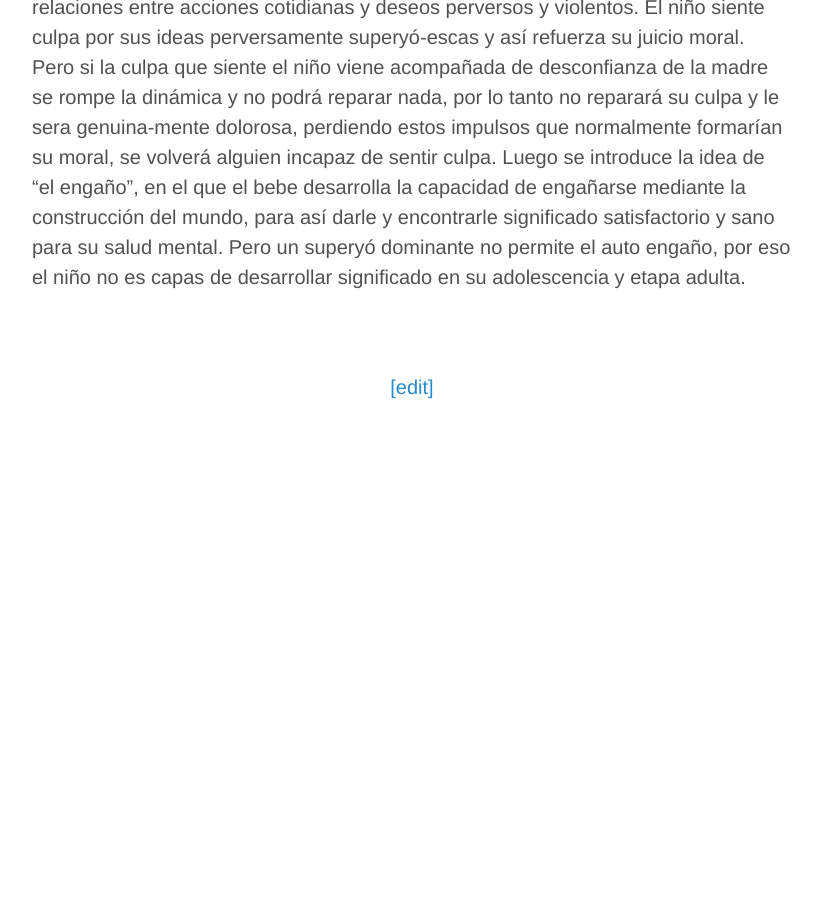
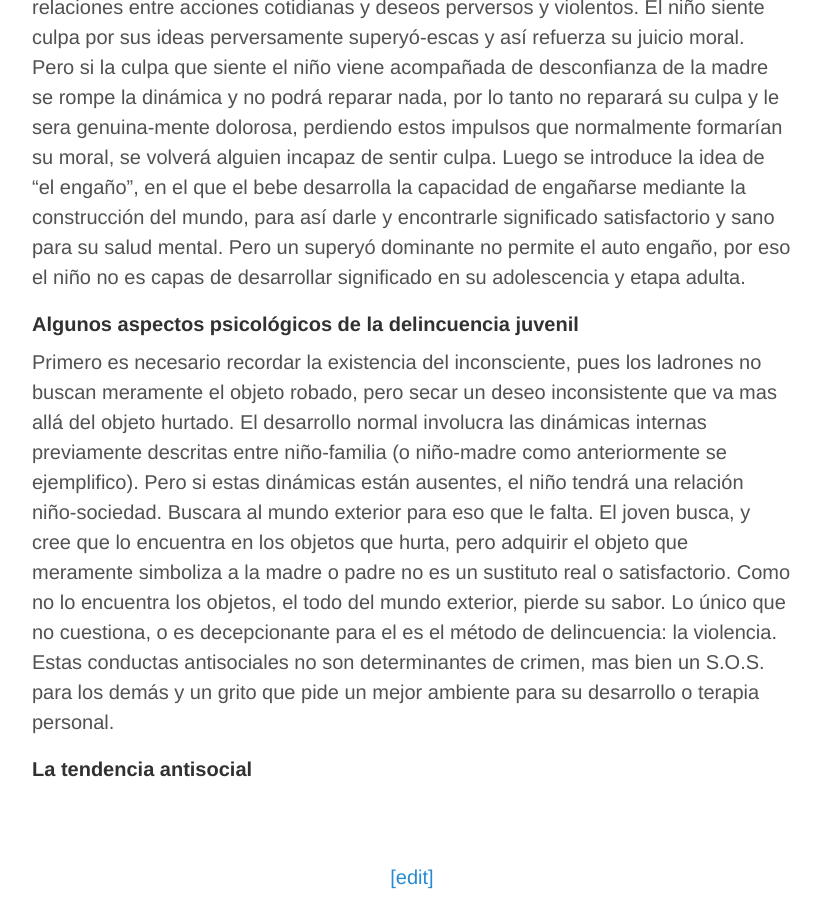
Before and after one commit to alex-esc/notes, a Jekyll site: the page built from _posts/2020-03-10-deprivacion-delincuencia-winnicott.md, in a window 1280 px wide and 900 px high, scrolled down 2046 px. Shown: the whole window, without its empty margins (228-1049 px from the left). Built offline with Jekyll 4.4.1, drawn with Linux system fonts in a browser that asks for light colours; before the commit the page ends 2456 px from its top, so only the background shows below that.

Commit message:
Update 2020-03-10-deprivacion-delincuencia-winnicott.md

```diff
--- a/_posts/2020-03-10-deprivacion-delincuencia-winnicott.md
+++ b/_posts/2020-03-10-deprivacion-delincuencia-winnicott.md
@@ -29,3 +29,10 @@ En el epicentro de la preocupación esta la culpa. Esta se desarrolla por la din
 #### La ausencia del sentimiento de culpa
 
 Empezamos con dos lentes sobre la moral, la moral debe (1) ser impuesta por autoridad, o (2) ser generada por juicios propios. El superyó interfiere aquí, creando relaciones entre acciones cotidianas y deseos perversos y violentos. El niño siente culpa por sus ideas perversamente superyó-escas y así refuerza su juicio moral. Pero si la culpa que siente el niño viene acompañada de desconfianza de la madre se rompe la dinámica y no podrá reparar nada, por lo tanto no reparará su culpa y le sera genuina-mente dolorosa, perdiendo estos impulsos que normalmente formarían su moral, se volverá alguien incapaz de sentir culpa. Luego se introduce la idea de "el engaño", en el que el bebe desarrolla la capacidad de engañarse mediante la construcción del mundo, para así darle y encontrarle significado satisfactorio y sano para su salud mental. Pero un superyó dominante no permite el auto engaño, por eso el niño no es capas de desarrollar significado en su adolescencia y etapa adulta.
+
+
+#### Algunos aspectos psicológicos de la delincuencia juvenil
+
+Primero es necesario recordar la existencia del inconsciente, pues los ladrones no buscan meramente el objeto robado, pero secar un deseo inconsistente que va mas allá del objeto hurtado. El desarrollo normal involucra las dinámicas internas previamente descritas entre niño-familia (o niño-madre como anteriormente se ejemplifico). Pero si estas dinámicas están ausentes, el niño tendrá una relación niño-sociedad. Buscara al mundo exterior para eso que le falta. El joven busca, y cree que lo encuentra en los objetos que hurta, pero adquirir el objeto que meramente simboliza a la madre o padre no es un sustituto real o satisfactorio. Como no lo encuentra los objetos, el todo del mundo exterior, pierde su sabor. Lo único que no cuestiona, o es decepcionante para el es el método de delincuencia: la violencia. Estas conductas antisociales no son determinantes de crimen, mas bien un S.O.S. para los demás y un grito que pide un mejor ambiente para su desarrollo o terapia personal.
+
+#### La tendencia antisocial
```
